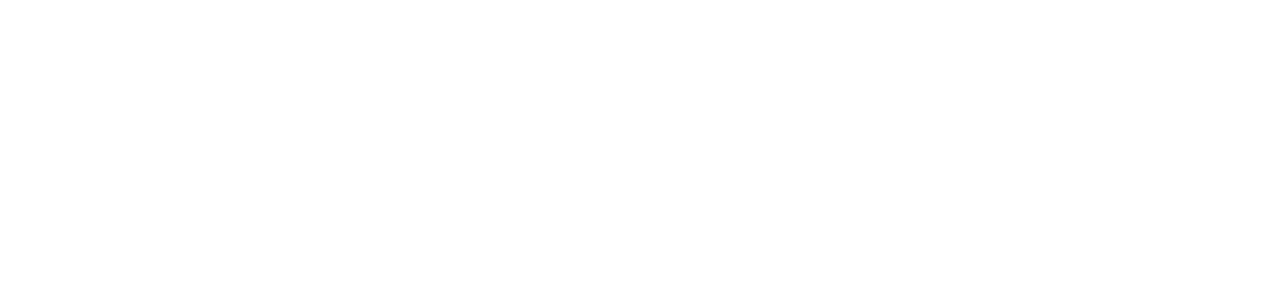
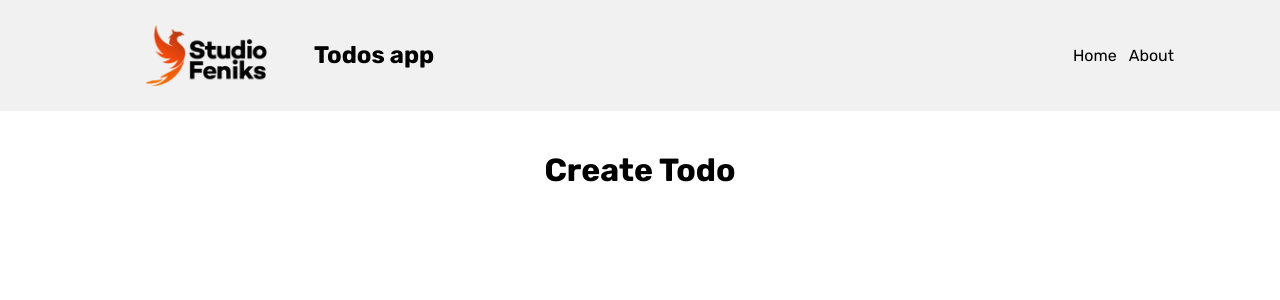
Before and after one commit to MateuszKuruc/vue-todos, a Vue app: page / in a window 1280 px wide. Shown: the top 300 px of the page. Built offline with nearby package versions, Linux system fonts and the light colour scheme.

Commit message:
make changes to project structure, add header components, todosview, set routes and styles

```diff
--- a/src/App.vue
+++ b/src/App.vue
@@ -1,9 +1,11 @@
 <script setup>
 import { RouterView } from 'vue-router'
+import TodoHeader from './components/TodoHeader.vue';
 
 </script>
 
 <template>
+  <TodoHeader />
   <RouterView />
 </template>
 
--- /dev/null
+++ b/src/components/TodoHeader.vue
@@ -0,0 +1,53 @@
+<script setup></script>
+
+<template>
+  <header>
+    <nav class="container">
+        <div class="branding">
+            <img src="../assets/feniks-logo.png" alt="logo">
+            <h1>Todos app</h1>
+        </div>
+        <ul class="nav-routes">
+            <router-link to="/">Home</router-link>
+            <router-link to="/about">About</router-link>
+        </ul>
+    </nav>
+  </header>
+</template>
+
+<style lang="scss" scoped>
+header {
+  background-color: #f1f1f1;
+  nav {
+    display: flex;
+    align-items: center;
+    padding: 25px 16px;
+
+    .branding {
+      display: flex;
+      align-items: center;
+      gap: 8px;
+      img {
+        max-width: 200px;
+      }
+
+      h1 {
+        font-size: 24px;
+      }
+    }
+
+    .nav-routes {
+      display: flex;
+      flex: 1;
+      justify-content: flex-end;
+      gap: 12px;
+      list-style: none;
+
+      a {
+        text-decoration: none;
+        color: inherit;
+      }
+    }
+  }
+}
+</style>
--- a/src/router/index.js
+++ b/src/router/index.js
@@ -1,5 +1,5 @@
 import { createRouter, createWebHistory } from 'vue-router'
-import HomeView from '../views/HomeView.vue'
+import TodosView from '../views/TodosView.vue'
 
 const router = createRouter({
   history: createWebHistory(import.meta.env.BASE_URL),
@@ -7,7 +7,7 @@
     {
       path: '/',
       name: 'home',
-      component: HomeView
+      component: TodosView
     },
     {
       path: '/about',
--- a/src/views/HomeView.vue
+++ /dev/null
@@ -1,9 +0,0 @@
-<script setup>
-
-</script>
-
-<template>
-  <main>
-
-  </main>
-</template>
--- /dev/null
+++ b/src/views/TodosView.vue
@@ -0,0 +1,25 @@
+<script setup>
+
+</script>
+
+<template>
+  <main>
+<h1>Create Todo</h1>
+  </main>
+</template>
+
+<style scoped lang="scss">
+main {
+  display: flex;
+  flex-direction: column;
+  max-width: 500px;
+  width: 100%;
+  margin: 0 auto;
+  padding: 40px 16px;
+
+  h1 {
+    margin-bottom: 16px;
+    text-align: center;
+  }
+}
+</style>
```
Also changed, not shown: src/assets/feniks-logo.png (added).
